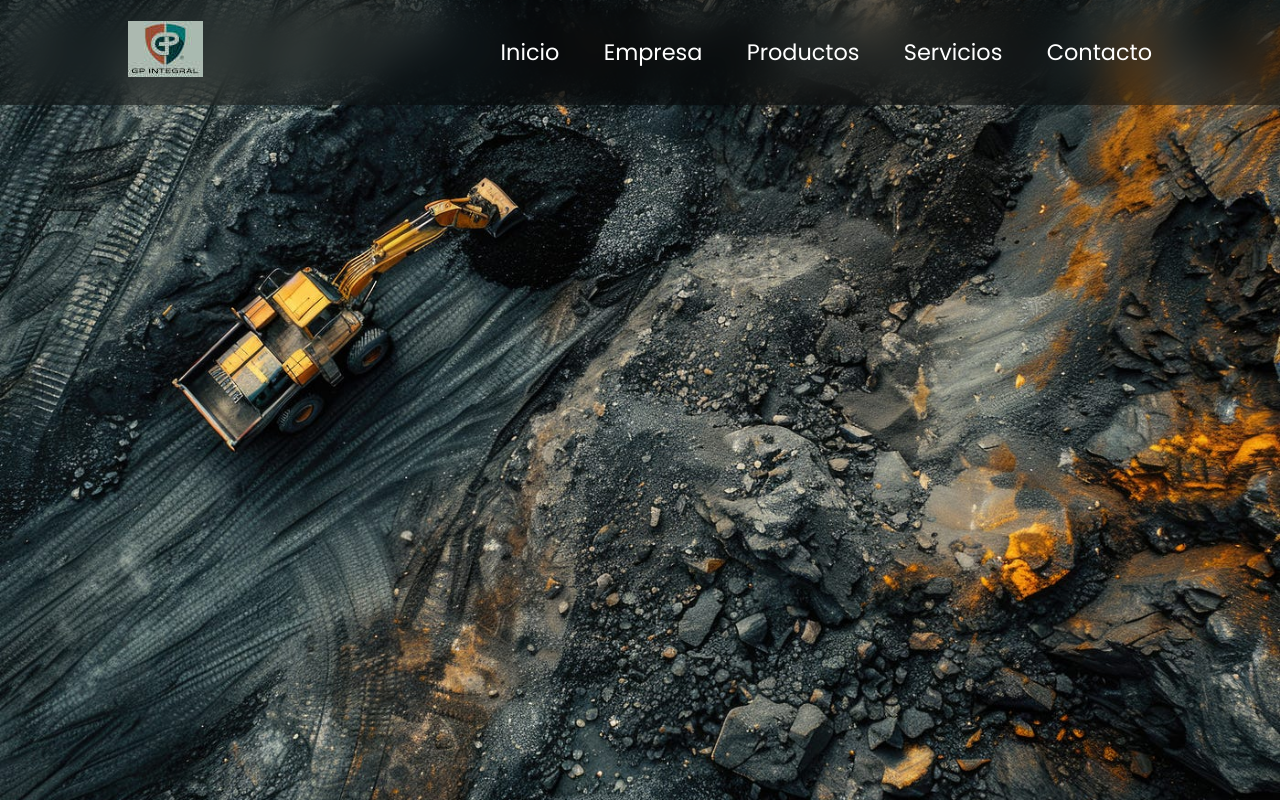
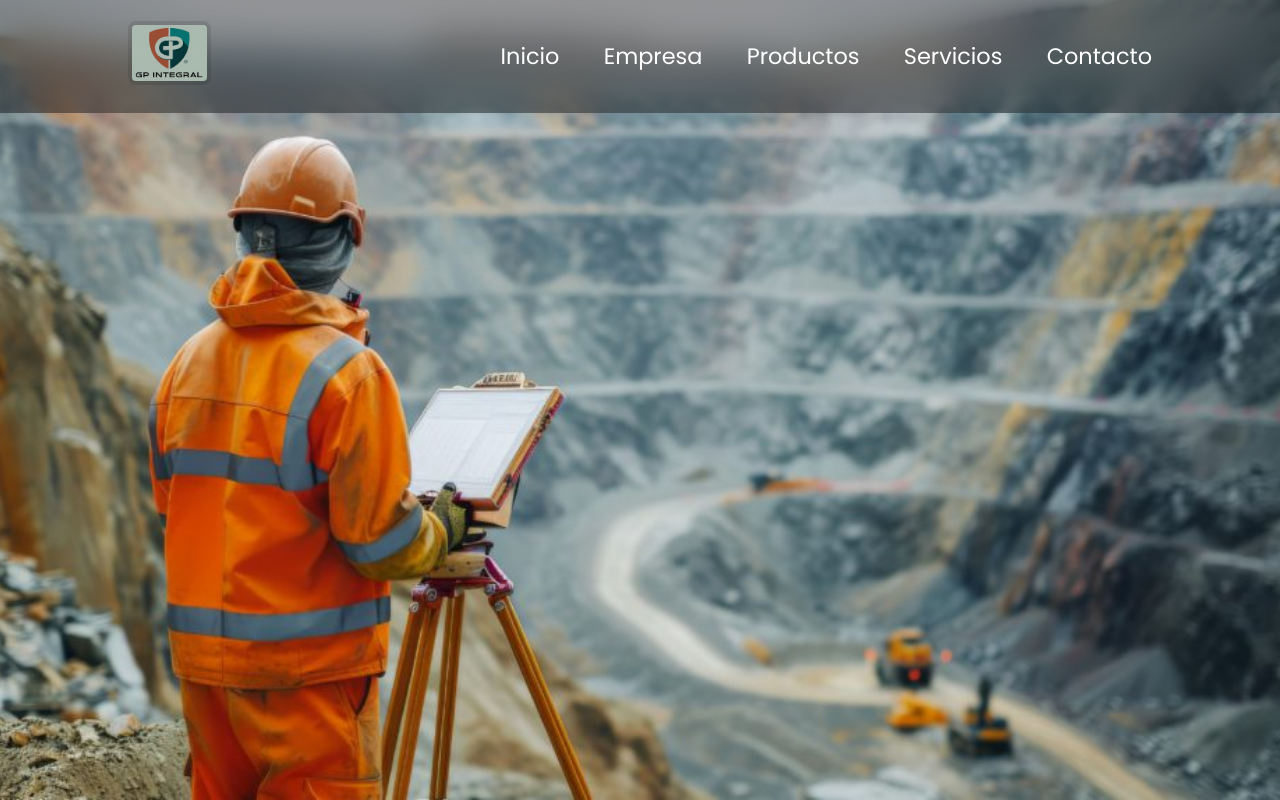
Before and after one commit to Matu570/navbar, a plain HTML site: page index.html in a window 1280 px wide. Drawn offline with nearby package versions, Linux system fonts and the light colour scheme.

Commit message:
upload navbar

```diff
--- a/assets/css/style.css
+++ b/assets/css/style.css
@@ -9,7 +9,7 @@
 
 body{
     min-height: 100vh;
-    background: url(../images/excavadora-minera.jpg) no-repeat;
+    background: url(../images/background-gp-integral.jpeg) no-repeat;
     background-size: cover;
     background-position: center;
 }
@@ -56,7 +56,9 @@ body{
 }
 
 .logo__image{
-    height: 3.5rem;
+    height: 4rem;
+    border: solid 4px rgba(0, 0, 0, .1);
+    border-radius: 8px;
 }
 
 .navbar a{
--- a/index.html
+++ b/index.html
@@ -11,7 +11,7 @@
 
 <body>
     <header class="header">
-        <a href="#" class="logo"><img class="logo__image" src="assets/images/logo-gp-integral.jpeg" alt=""></a>
+        <a href="#" class="logo"><img class="logo__image" src="assets/images/logo.jpeg" alt=""></a>
 
         <input type="checkbox" id="check">
         <label for="check" class="icons">
```
Also changed, not shown: assets/images/background-gp-integral.jpeg (added), assets/images/logo-gp-integral-2.png (added), assets/images/logo.jpeg (added).
